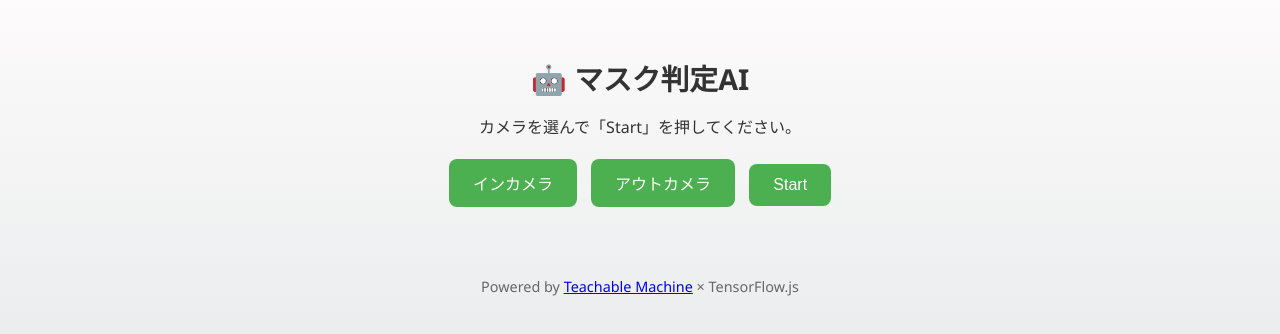
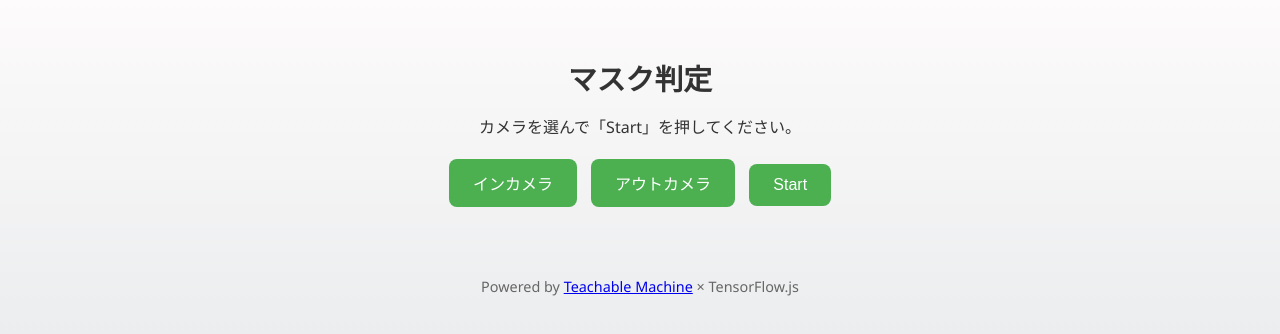
Before and after one commit to aholete/test, a plain HTML site: page index.html in a window 1280 px wide. Drawn offline with Linux system fonts and the light colour scheme.

Commit message:
Update index.html

```diff
--- a/index.html
+++ b/index.html
@@ -52,7 +52,7 @@
   </style>
 </head>
 <body>
-  <h1>🤖 マスク判定AI</h1>
+  <h1>マスク判定</h1>
   <p>カメラを選んで「Start」を押してください。</p>
 
   <div>
```
